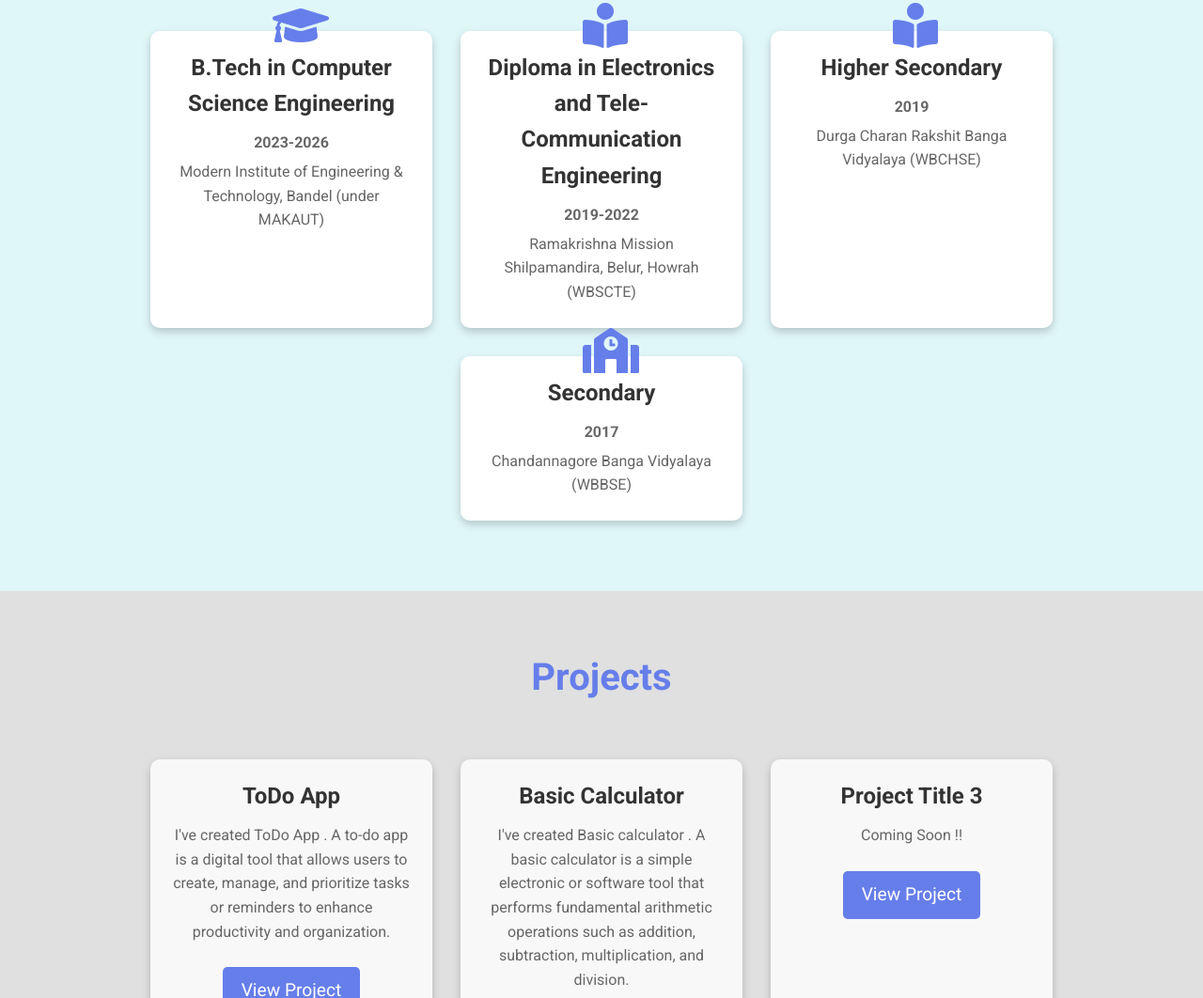
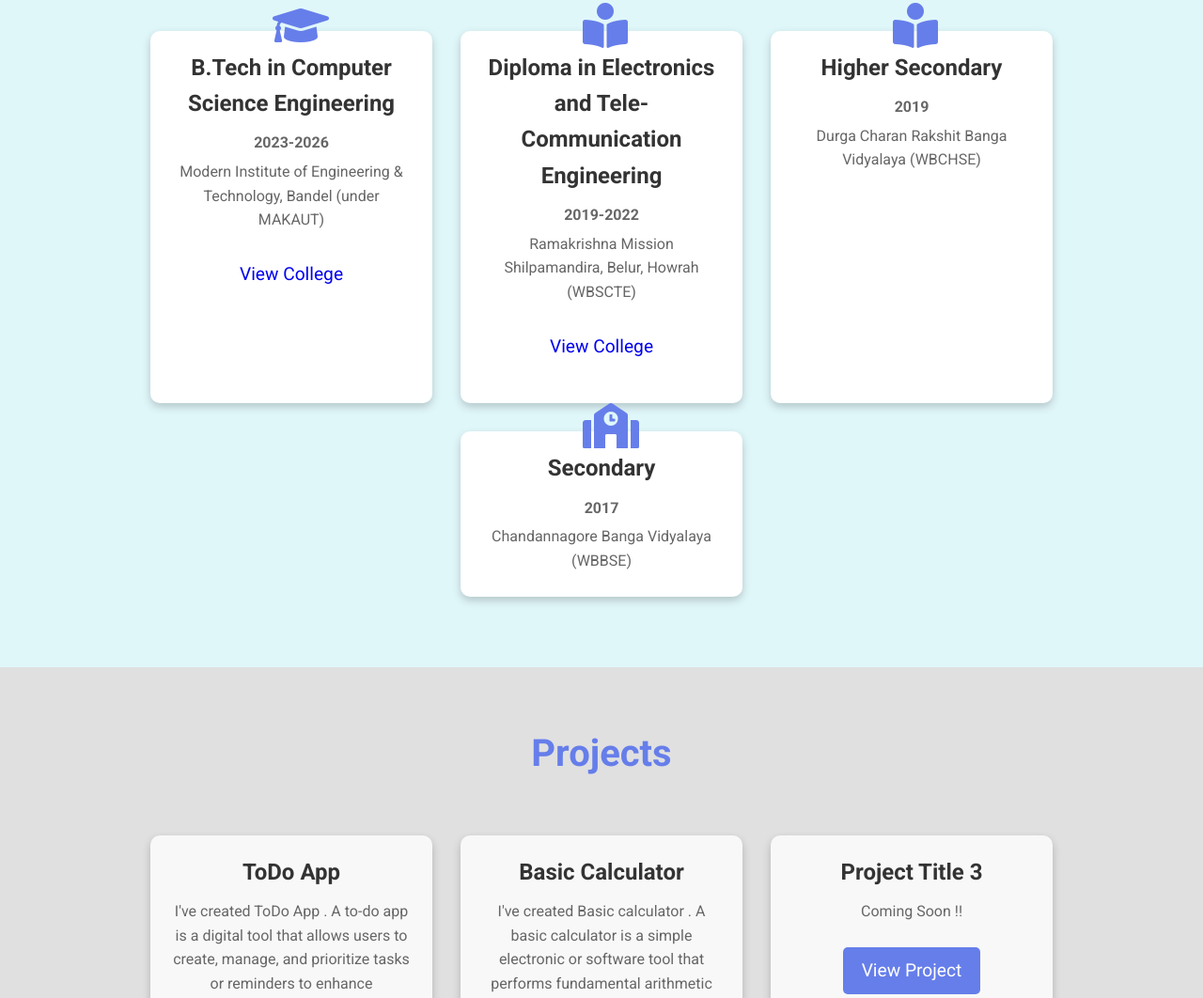
Before and after one commit to palas-c/palash-devfolio, a plain HTML site: page index.html in a window 1280 px wide. Shown: the part 2465-3527 px from the top of the page at 94% size. Drawn offline with Linux system fonts and the light colour scheme.

Commit message:
Updated href link in index.html

```diff
--- a/index.html
+++ b/index.html
@@ -101,12 +101,14 @@
                 <h3>B.Tech in Computer Science Engineering</h3>
                 <p><strong>2023-2026</strong></p>
                 <p>Modern Institute of Engineering & Technology, Bandel (under MAKAUT)</p>
+                <a href="https://www.miet.ac.in/" class="btn btn-education">View College</a>
             </div>
             <div class="education-card">
                 <i class="fas fa-book-reader"></i>
                 <h3>Diploma in Electronics and Tele-Communication Engineering</h3>
                 <p><strong>2019-2022</strong></p>
                 <p>Ramakrishna Mission Shilpamandira, Belur, Howrah (WBSCTE)</p>
+                <a href="https://www.rkshm.org/" class="btn btn-education">View College</a>
             </div>
             <div class="education-card">
                 <i class="fas fa-book-reader"></i>
```
